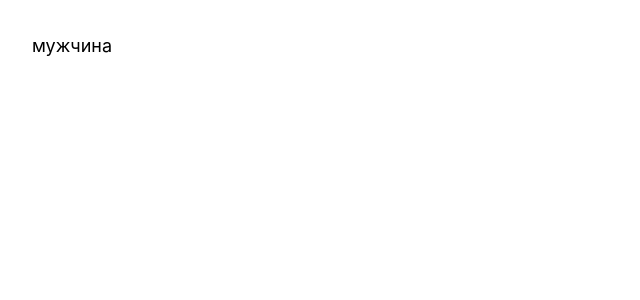
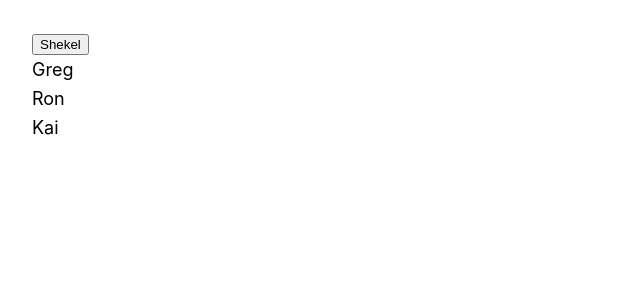
Before and after one commit to KReeDo47/Vue3Exercises, a Vue app in the folder Vue3Exercises/: page / in a window 1280 px wide. Shown: the top 300 px of the page, without its empty margins (0-640 px from the left). Built offline with nearby package versions, Linux system fonts and the light colour scheme.

Commit message:
exercise_25

```diff
--- a/Vue3Exercises/src/App.vue
+++ b/Vue3Exercises/src/App.vue
@@ -1,18 +1,26 @@
 <script>
-  export default{
-    data(){
-      return{
-        age: 25,
+  export default {
+    data() {
+      return {
+        shekel: true,
+      }
+    },
+    methods: {
+      Shekel: function() {
+        this.shekel = false;
       }
     }
   }
 </script>
+
 <template>
-  <p v-if="age < 18">подросток</p>
-  <p v-else-if="19 < age && age < 25">молодой человек</p>
-  <p v-else="age > 26">мужчина</p>
+  <button @click="Shekel">Shekel</button>
+  <div v-if="shekel">
+  <p>Greg</p>
+  <p>Ron</p>
+  <p>Kai</p>
+  </div>
 </template>
-
 
 <style>
 </style>
```
